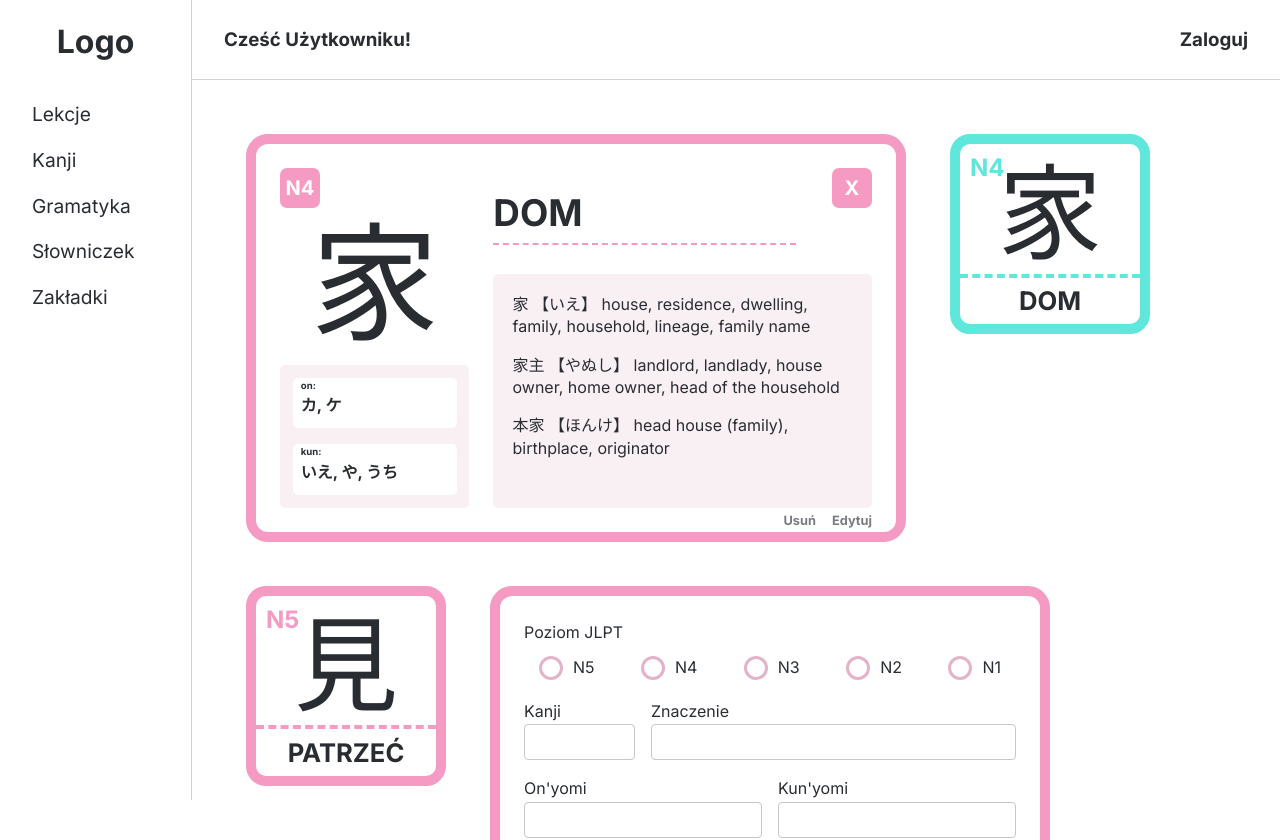
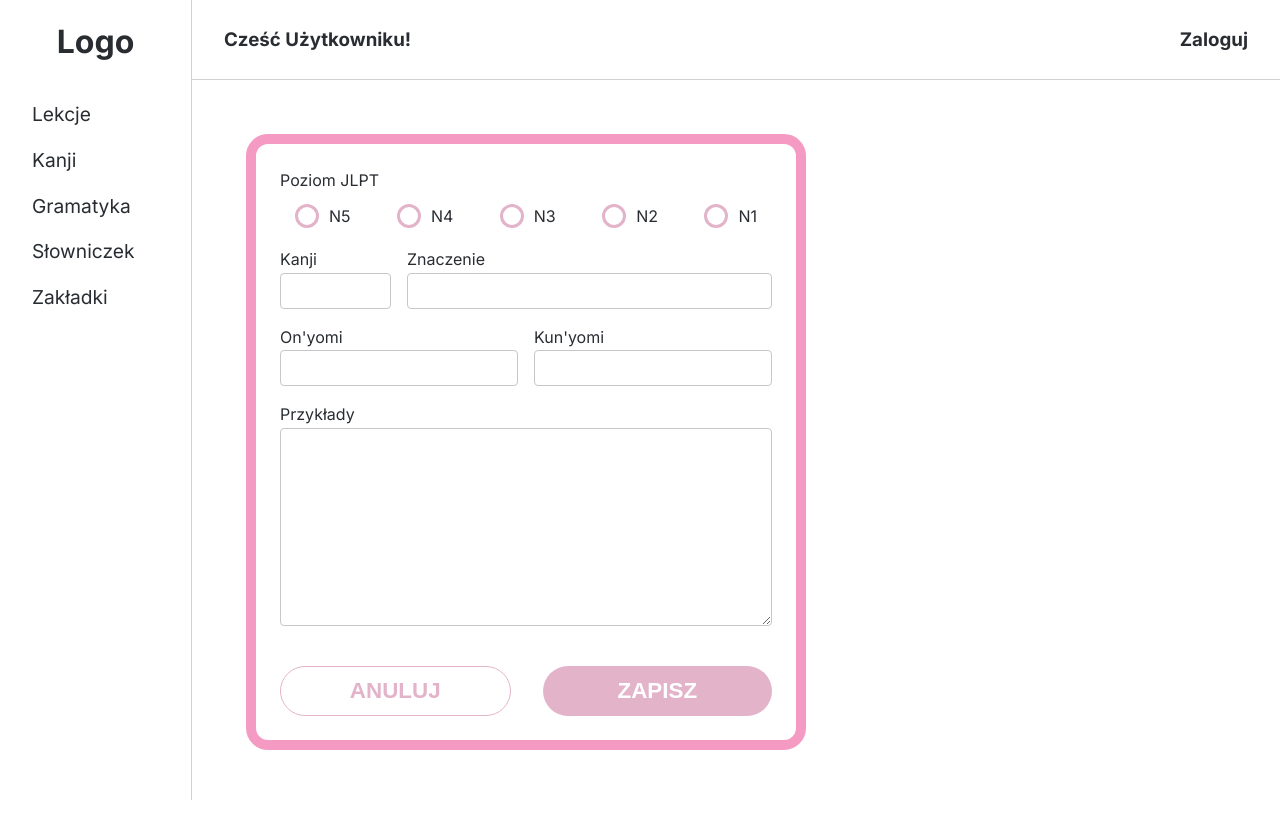
Before and after one commit to MissUsagi/jplearning_app, a Vue app in the folder jp_app/: page / in a window 1280 px wide. Shown: the top 840 px of the page. After the commit the page ends 804 px from the top, so only its background shows below. Built offline with nearby package versions, Linux system fonts and the light colour scheme.

Commit message:
kanji cards and smal cards rendering

```diff
--- a/jp_app/src/components/UI/DashboadContainer.vue
+++ b/jp_app/src/components/UI/DashboadContainer.vue
@@ -1,9 +1,13 @@
 <template>
   <section>
     <div class="container">
-      <kanji-card />
-      <kanji-small-card jlpt="N4" kanji="家" meaning="dom" />
-      <kanji-small-card jlpt="N5" kanji="見" meaning="patrzeć" />
+      <kanji-card v-for="(kanji, index) in getKanji" :kanjiCharacter="kanji" :key="kanji.id" />
+      <kanji-small-card
+        v-for="kanji in getKanji"
+        :jlpt="kanji.kanjiLvl"
+        :kanji="kanji.kanji"
+        :meaning="kanji.meanings"
+      />
       <kanji-form />
     </div>
   </section>
@@ -13,8 +17,18 @@
 import KanjiCard from '../cards/KanjiCard.vue'
 import KanjiSmallCard from '../cards/KanjiSmallCard.vue'
 import KanjiForm from '../forms/KanjiForm.vue'
+import { mapState } from 'pinia'
+import { useKanjiStore } from '../../stores/kanjiStore'
 export default {
-  components: { KanjiCard, KanjiSmallCard, KanjiForm }
+  components: { KanjiCard, KanjiSmallCard, KanjiForm },
+  computed: {
+    ...mapState(useKanjiStore, ['getKanji'])
+  },
+  methods: {
+    test() {
+      console.log(this.kanjiCharacters)
+    }
+  }
 }
 </script>
 
```
